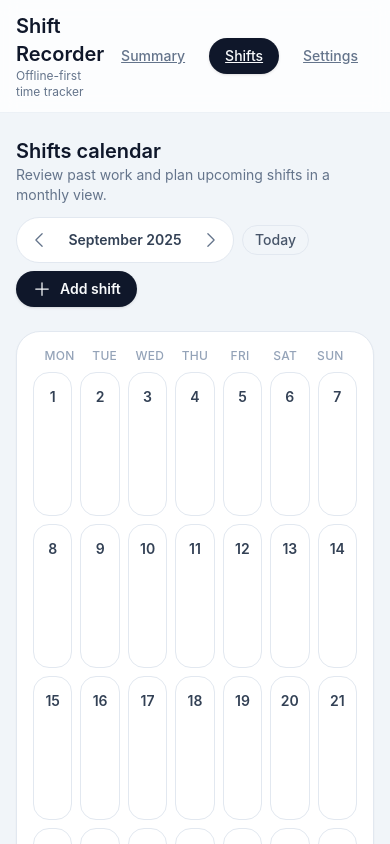
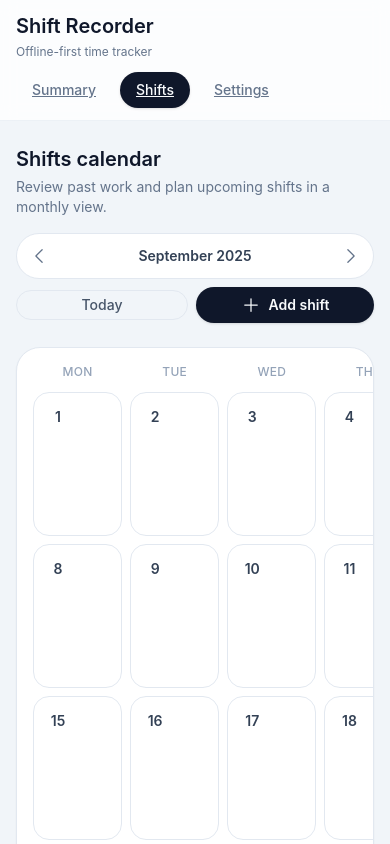
Before and after one commit to beatz174-bit/shift-recorder, a React (Vite) app: page /shifts in a window 390 px wide. Shown: the top 844 px of the page. Built offline with nearby package versions, Linux system fonts and the light colour scheme.

Commit message:
Improve responsive layouts across app

```diff
--- a/src/app/App.tsx
+++ b/src/app/App.tsx
@@ -34,12 +34,12 @@ function Layout() {
   return (
     <div className="min-h-screen bg-slate-100 text-slate-900 dark:bg-slate-950 dark:text-slate-50">
       <header className="sticky top-0 z-10 border-b border-slate-200/60 bg-white/80 backdrop-blur dark:border-slate-800/60 dark:bg-slate-900/80">
-        <div className="mx-auto flex max-w-4xl items-center justify-between px-4 py-3">
-          <div>
+        <div className="mx-auto flex max-w-4xl flex-col gap-3 px-4 py-3 sm:flex-row sm:items-center sm:justify-between">
+          <div className="flex flex-col gap-1">
             <h1 className="text-xl font-semibold">Shift Recorder</h1>
             <p className="text-xs text-slate-500 dark:text-slate-400">Offline-first time tracker</p>
           </div>
-          <nav className="flex items-center gap-2">
+          <nav className="flex flex-wrap items-center justify-start gap-2 sm:justify-end">
             <NavigationLink to="/" label="Summary" />
             <NavigationLink to="/shifts" label="Shifts" />
             <NavigationLink to="/settings" label="Settings" />
--- a/src/app/components/ShiftCard.tsx
+++ b/src/app/components/ShiftCard.tsx
@@ -26,7 +26,7 @@ export default function ShiftCard({ shift, currency, onEdit, onDelete }: ShiftCa
 
   return (
     <article className="flex flex-col gap-3 rounded-xl border border-slate-200 bg-white p-4 shadow-sm transition hover:shadow-md dark:border-slate-800 dark:bg-slate-900">
-      <header className="flex items-center justify-between">
+      <header className="flex flex-col gap-3 sm:flex-row sm:items-start sm:justify-between">
         <div>
           <p className="text-sm font-semibold text-slate-700 dark:text-slate-100">
             {dateFormatter.format(startDate)}
@@ -35,11 +35,11 @@ export default function ShiftCard({ shift, currency, onEdit, onDelete }: ShiftCa
             {timeFormatter.format(startDate)} — {endDate ? timeFormatter.format(endDate) : 'In progress'}
           </p>
         </div>
-        <p className="text-lg font-semibold text-slate-900 dark:text-slate-50">
+        <p className="text-lg font-semibold text-slate-900 dark:text-slate-50 sm:text-right">
           {currencyFormatter.format(shift.totalPay)}
         </p>
       </header>
-      <dl className="grid grid-cols-3 gap-2 text-xs">
+      <dl className="grid grid-cols-1 gap-2 text-xs sm:grid-cols-3">
         <div>
           <dt className="text-slate-500 dark:text-slate-400">Base</dt>
           <dd className="font-medium text-slate-700 dark:text-slate-100">{(shift.baseMinutes / 60).toFixed(2)}h</dd>
@@ -56,12 +56,12 @@ export default function ShiftCard({ shift, currency, onEdit, onDelete }: ShiftCa
         </div>
       </dl>
       {(onEdit || onDelete) && (
-        <footer className="flex items-center justify-end gap-2">
+        <footer className="flex flex-col gap-2 sm:flex-row sm:items-center sm:justify-end">
           {onEdit && (
             <button
               type="button"
               onClick={() => onEdit(shift)}
-              className="rounded-full border border-slate-200 px-3 py-1 text-xs font-medium text-slate-600 transition hover:border-primary hover:text-primary dark:border-slate-700 dark:text-slate-200 dark:hover:border-primary dark:hover:text-primary-foreground"
+              className="w-full rounded-full border border-slate-200 px-3 py-1 text-xs font-medium text-slate-600 transition hover:border-primary hover:text-primary dark:border-slate-700 dark:text-slate-200 dark:hover:border-primary dark:hover:text-primary-foreground sm:w-auto"
             >
               Edit
             </button>
@@ -70,7 +70,7 @@ export default function ShiftCard({ shift, currency, onEdit, onDelete }: ShiftCa
             <button
               type="button"
               onClick={() => onDelete(shift)}
-              className="rounded-full bg-red-500 px-3 py-1 text-xs font-semibold text-white transition hover:bg-red-600"
+              className="w-full rounded-full bg-red-500 px-3 py-1 text-xs font-semibold text-white transition hover:bg-red-600 sm:w-auto"
             >
               Delete
             </button>
--- a/src/app/components/ShiftForm.tsx
+++ b/src/app/components/ShiftForm.tsx
@@ -112,12 +112,12 @@ export default function ShiftForm({ initialShift, onSubmit, onCancel, submitLabe
         />
       </div>
       {error && <p className="text-sm text-red-500">{error}</p>}
-      <div className="flex items-center justify-end gap-3">
+      <div className="flex flex-col gap-3 sm:flex-row sm:items-center sm:justify-end">
         {onCancel && (
           <button
             type="button"
             onClick={onCancel}
-            className="rounded-full border border-slate-200 px-4 py-2 text-sm font-medium text-slate-600 transition hover:border-primary hover:text-primary dark:border-slate-700 dark:text-slate-200"
+            className="w-full rounded-full border border-slate-200 px-4 py-2 text-sm font-medium text-slate-600 transition hover:border-primary hover:text-primary dark:border-slate-700 dark:text-slate-200 sm:w-auto"
           >
             Cancel
           </button>
@@ -125,7 +125,7 @@ export default function ShiftForm({ initialShift, onSubmit, onCancel, submitLabe
         <button
           type="submit"
           disabled={isSubmitting}
-          className="rounded-full bg-primary px-5 py-2 text-sm font-semibold text-primary-foreground shadow transition hover:bg-slate-900 disabled:opacity-60"
+          className="w-full rounded-full bg-primary px-5 py-2 text-sm font-semibold text-primary-foreground shadow transition hover:bg-slate-900 disabled:opacity-60 sm:w-auto"
         >
           {isSubmitting ? 'Saving…' : submitLabel ?? 'Save shift'}
         </button>
--- a/src/app/components/WeekNavigator.tsx
+++ b/src/app/components/WeekNavigator.tsx
@@ -10,19 +10,21 @@ export type WeekNavigatorProps = {
 
 export default function WeekNavigator({ range, onPrev, onNext }: WeekNavigatorProps) {
   return (
-    <div className="flex items-center justify-between rounded-xl border border-slate-200 bg-white px-4 py-3 shadow-sm dark:border-slate-800 dark:bg-slate-900">
+    <div className="flex flex-col gap-3 rounded-xl border border-slate-200 bg-white px-4 py-3 shadow-sm dark:border-slate-800 dark:bg-slate-900 sm:flex-row sm:items-center sm:justify-between">
       <button
         type="button"
         onClick={onPrev}
-        className="flex items-center gap-2 rounded-full bg-slate-100 px-3 py-2 text-sm font-medium text-slate-700 transition hover:bg-slate-200 dark:bg-slate-800 dark:text-slate-200 dark:hover:bg-slate-700"
+        className="order-2 flex w-full items-center justify-center gap-2 rounded-full bg-slate-100 px-3 py-2 text-sm font-medium text-slate-700 transition hover:bg-slate-200 dark:bg-slate-800 dark:text-slate-200 dark:hover:bg-slate-700 sm:order-1 sm:w-auto"
       >
         <ArrowLeftIcon className="h-4 w-4" /> Prev
       </button>
-      <p className="text-sm font-semibold text-slate-700 dark:text-slate-100">{formatWeekLabel(range)}</p>
+      <p className="order-1 text-center text-sm font-semibold text-slate-700 dark:text-slate-100 sm:order-2 sm:text-left">
+        {formatWeekLabel(range)}
+      </p>
       <button
         type="button"
         onClick={onNext}
-        className="flex items-center gap-2 rounded-full bg-slate-100 px-3 py-2 text-sm font-medium text-slate-700 transition hover:bg-slate-200 dark:bg-slate-800 dark:text-slate-200 dark:hover:bg-slate-700"
+        className="order-3 flex w-full items-center justify-center gap-2 rounded-full bg-slate-100 px-3 py-2 text-sm font-medium text-slate-700 transition hover:bg-slate-200 dark:bg-slate-800 dark:text-slate-200 dark:hover:bg-slate-700 sm:order-3 sm:w-auto"
       >
         Next <ArrowRightIcon className="h-4 w-4" />
       </button>
--- a/src/app/routes/SettingsPage.tsx
+++ b/src/app/routes/SettingsPage.tsx
@@ -523,7 +523,7 @@ export default function SettingsPage() {
         </fieldset>
         <button
           type="submit"
-          className="rounded-full bg-primary px-5 py-2 text-sm font-semibold text-primary-foreground shadow transition hover:bg-slate-900 disabled:cursor-not-allowed disabled:opacity-60"
+          className="w-full rounded-full bg-primary px-5 py-2 text-sm font-semibold text-primary-foreground shadow transition hover:bg-slate-900 disabled:cursor-not-allowed disabled:opacity-60 sm:w-auto"
           disabled={isSaving}
         >
           {isSaving ? 'Saving…' : 'Save settings'}
--- a/src/app/routes/ShiftsPage.tsx
+++ b/src/app/routes/ShiftsPage.tsx
@@ -146,15 +146,15 @@ export default function ShiftsPage() {
 
   return (
     <section className="flex flex-col gap-6">
-      <header className="flex flex-wrap items-center justify-between gap-3">
-        <div>
+      <header className="flex flex-col gap-4 sm:flex-row sm:items-center sm:justify-between">
+        <div className="flex flex-col gap-1">
           <h1 className="text-xl font-semibold text-slate-900 dark:text-slate-50">Shifts calendar</h1>
           <p className="text-sm text-slate-500 dark:text-slate-400">
             Review past work and plan upcoming shifts in a monthly view.
           </p>
         </div>
-        <div className="flex flex-wrap items-center gap-2">
-          <div className="flex items-center gap-1 rounded-full border border-slate-200 bg-white p-1 dark:border-slate-700 dark:bg-slate-900">
+        <div className="flex w-full flex-wrap items-center gap-2 sm:w-auto sm:justify-end">
+          <div className="flex w-full items-center gap-1 rounded-full border border-slate-200 bg-white p-1 dark:border-slate-700 dark:bg-slate-900 sm:w-auto">
             <button
               type="button"
               onClick={() => setCurrentMonth((month) => startOfMonth(addMonths(month, -1)))}
@@ -163,7 +163,9 @@ export default function ShiftsPage() {
             >
               <ChevronLeftIcon className="h-5 w-5" aria-hidden="true" />
             </button>
-            <span className="min-w-[8rem] text-center text-sm font-semibold text-slate-700 dark:text-slate-200">{monthLabel}</span>
+            <span className="min-w-[8rem] flex-1 text-center text-sm font-semibold text-slate-700 dark:text-slate-200">
+              {monthLabel}
+            </span>
             <button
               type="button"
               onClick={() => setCurrentMonth((month) => startOfMonth(addMonths(month, 1)))}
@@ -176,7 +178,7 @@ export default function ShiftsPage() {
           <button
             type="button"
             onClick={() => setCurrentMonth(startOfMonth(new Date()))}
-            className="rounded-full border border-slate-200 px-3 py-1 text-sm font-medium text-slate-600 transition hover:border-primary hover:text-primary dark:border-slate-700 dark:text-slate-200"
+            className="flex-1 rounded-full border border-slate-200 px-3 py-1 text-sm font-medium text-slate-600 transition hover:border-primary hover:text-primary dark:border-slate-700 dark:text-slate-200 sm:flex-none"
           >
             Today
           </button>
@@ -185,7 +187,7 @@ export default function ShiftsPage() {
             onClick={() => {
               setIsCreateModalOpen(true);
             }}
-            className="flex items-center gap-2 rounded-full bg-primary px-4 py-2 text-sm font-semibold text-primary-foreground shadow transition hover:bg-slate-900"
+            className="flex flex-1 items-center justify-center gap-2 rounded-full bg-primary px-4 py-2 text-sm font-semibold text-primary-foreground shadow transition hover:bg-slate-900 sm:flex-none"
           >
             <PlusIcon className="h-5 w-5" aria-hidden="true" />
             Add shift
@@ -195,8 +197,10 @@ export default function ShiftsPage() {
 
       {isLoading && <p className="text-sm text-slate-500">Loading shifts…</p>}
 
-      <div className="rounded-3xl border border-slate-200 bg-white p-4 shadow-sm dark:border-slate-800 dark:bg-slate-900">
-        <div className="grid grid-cols-7 gap-2 px-2 pb-2 text-xs font-medium uppercase tracking-wide text-slate-400 dark:text-slate-500">
+      <div className="rounded-3xl border border-slate-200 bg-white shadow-sm dark:border-slate-800 dark:bg-slate-900">
+        <div className="overflow-x-auto">
+          <div className="min-w-[44rem] space-y-3 p-4">
+            <div className="grid grid-cols-7 gap-2 text-xs font-medium uppercase tracking-wide text-slate-400 dark:text-slate-500">
               {weekdayLabels.map((label) => (
                 <span key={label} className="text-center">
                   {label}
@@ -273,6 +277,8 @@ export default function ShiftsPage() {
               })}
             </div>
           </div>
+        </div>
+      </div>
 
       {!isLoading && shifts.length === 0 && (
         <p className="text-sm text-slate-500 dark:text-slate-400">
@@ -341,16 +347,16 @@ export default function ShiftsPage() {
               <button
                 type="button"
                 onClick={() => deleteMutation.mutate(editingShift)}
-                className="flex items-center justify-center gap-2 rounded-full border border-red-200 px-4 py-2 text-sm font-semibold text-red-600 transition hover:bg-red-50 dark:border-red-500/40 dark:text-red-200 dark:hover:bg-red-500/10"
+                className="flex w-full items-center justify-center gap-2 rounded-full border border-red-200 px-4 py-2 text-sm font-semibold text-red-600 transition hover:bg-red-50 dark:border-red-500/40 dark:text-red-200 dark:hover:bg-red-500/10 sm:w-auto"
                 disabled={deleteMutation.isPending || updateMutation.isPending}
               >
                 <TrashIcon className="h-4 w-4" aria-hidden="true" /> Delete shift
               </button>
-              <div className="flex items-center justify-end gap-3">
+              <div className="flex flex-col-reverse items-stretch gap-2 sm:flex-row sm:items-center sm:justify-end sm:gap-3">
                 <button
                   type="button"
                   onClick={() => setEditingShift(null)}
-                  className="rounded-full border border-slate-200 px-4 py-2 text-sm font-medium text-slate-600 transition hover:border-primary hover:text-primary dark:border-slate-700 dark:text-slate-200"
+                  className="w-full rounded-full border border-slate-200 px-4 py-2 text-sm font-medium text-slate-600 transition hover:border-primary hover:text-primary dark:border-slate-700 dark:text-slate-200 sm:w-auto"
                   disabled={deleteMutation.isPending || updateMutation.isPending}
                 >
                   Close
@@ -377,7 +383,7 @@ export default function ShiftsPage() {
                       }
                     }}
                     disabled={updateMutation.isPending || deleteMutation.isPending}
-                    className="rounded-full bg-primary px-5 py-2 text-sm font-semibold text-primary-foreground shadow transition hover:bg-slate-900 disabled:opacity-60"
+                    className="w-full rounded-full bg-primary px-5 py-2 text-sm font-semibold text-primary-foreground shadow transition hover:bg-slate-900 disabled:opacity-60 sm:w-auto"
                   >
                     {updateMutation.isPending ? 'Saving…' : 'Save changes'}
                   </button>
```
Lines whose indentation alone changed are shown as unchanged.
